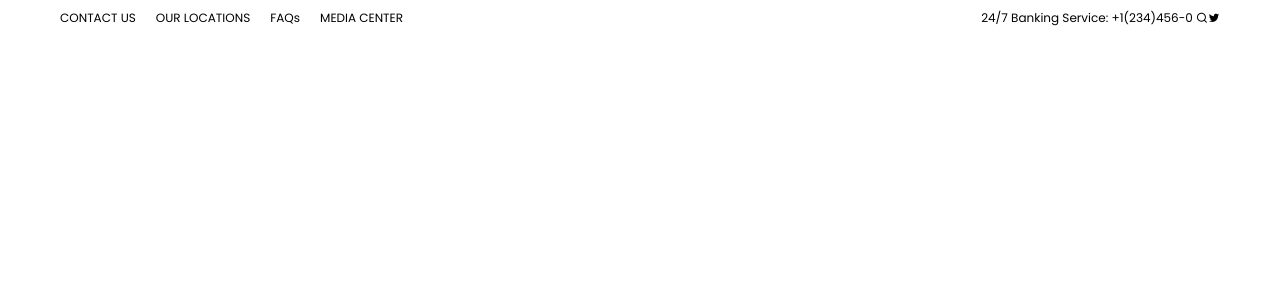
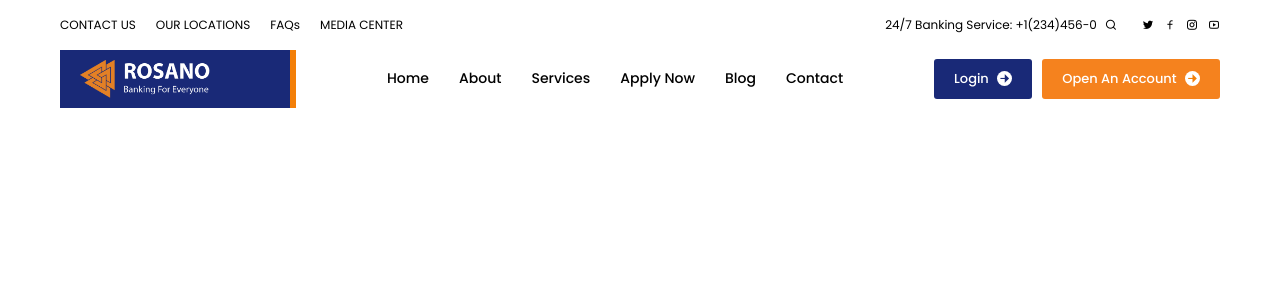
Before and after one commit to AnnCodin/Rosano, a React (Vite) app: page / in a window 1280 px wide. Shown: the top 300 px of the page. Built offline with nearby package versions, Linux system fonts and the light colour scheme.

Commit message:
Add navbar

```diff
--- a/src/Components/Navbar/Navbar.css
+++ b/src/Components/Navbar/Navbar.css
@@ -0,0 +1,179 @@
+.navbar {
+  display: flex;
+  justify-content: space-between;
+  align-items: center;
+  color: #000;
+}
+.navbar ul li {
+  display: inline-block;
+  padding: 5px 10px;
+  margin: 0 5px;
+  font-weight: 500;
+  font-size: 14px;
+  font-weight: 500;
+}
+.site-logo {
+  background: var(--primary);
+  padding: 10px 80px 10px 20px;
+  border-right: 6px solid var(--accent);
+}
+.site-logo img {
+  width: 130px;
+}
+/* .navbar.scrolled {
+  box-shadow: 0 4px 20px rgba(0, 0, 0, 0.15);
+} */
+/* .navbar-inner {
+  display: flex;
+  align-items: center;
+  padding: 14px 20px;
+  gap: 24px;
+} */
+/* .navbar-brand {
+  display: flex;
+  align-items: center;
+  gap: 10px;
+  text-decoration: none;
+  flex-shrink: 0;
+}
+.brand-logo {
+  width: 38px;
+  height: 38px;
+  background: #1a3c6e;
+  color: #fff;
+  border-radius: 6px;
+  display: flex;
+  align-items: center;
+  justify-content: center;
+  font-family: "Playfair Display", serif;
+  font-size: 22px;
+  font-weight: 700;
+}
+.brand-name {
+  font-family: "Playfair Display", serif;
+  font-size: 22px;
+  font-weight: 700;
+  color: #1a3c6e;
+  letter-spacing: 2px;
+} */
+/* .nav-links {
+  display: flex;
+  list-style: none;
+  gap: 6px;
+  margin: 0;
+  flex: 1;
+  justify-content: center;
+}
+.nav-links a {
+  color: #333;
+  font-size: 14px;
+  font-weight: 500;
+  padding: 6px 12px;
+  border-radius: 4px;
+  transition:
+    color 0.2s,
+    background 0.2s;
+}
+.nav-links a:hover {
+  color: #f5821e;
+  background: #fff5ec;
+}
+.navbar-actions {
+  display: flex;
+  align-items: center;
+  gap: 10px;
+  flex-shrink: 0;
+} */
+.btn-login {
+  background: var(--primary);
+  border: none;
+  color: #fff;
+  padding: 10px 20px;
+  border-radius: 3px;
+  font-family: "Poppins", sans-serif;
+  font-weight: 500;
+  font-size: 13px;
+  cursor: pointer;
+  transition: all 0.2s;
+  margin-right: 10px;
+}
+.btn-login i {
+  background: #fff;
+  border-radius: 50%;
+  padding: 1px;
+  color: var(--primary);
+  margin-left: 5px;
+}
+.btn-login:hover {
+  background: transparent;
+  color: var(--primary);
+  border: 2px solid var(--primary);
+}
+.btn-nav-primary {
+  background: #f5821e;
+  color: #fff;
+  border: none;
+  padding: 10px 20px;
+  border-radius: 3px;
+  font-family: "Poppins", sans-serif;
+  font-weight: 500;
+  font-size: 13px;
+  cursor: pointer;
+  transition: background 0.2s;
+}
+.btn-nav-primary i {
+  background: #fff;
+  border-radius: 50%;
+  padding: 1px;
+  color: var(--accent);
+  margin-left: 5px;
+}
+.btn-nav-primary:hover {
+  background: #d96e10;
+}
+.hamburger {
+  display: none;
+  flex-direction: column;
+  gap: 5px;
+  background: none;
+  border: none;
+  cursor: pointer;
+  padding: 4px;
+  margin-left: auto;
+}
+.hamburger span {
+  display: block;
+  width: 24px;
+  height: 2px;
+  background: #1a3c6e;
+  border-radius: 2px;
+  transition: 0.3s;
+}
+
+@media (max-width: 900px) {
+  .hamburger {
+    display: flex;
+  }
+  .nav-links {
+    display: none;
+    flex-direction: column;
+    position: absolute;
+    top: 100%;
+    left: 0;
+    right: 0;
+    background: #fff;
+    padding: 16px;
+    box-shadow: 0 8px 20px rgba(0, 0, 0, 0.1);
+    gap: 4px;
+  }
+  .nav-links.open {
+    display: flex;
+  }
+  .navbar-inner {
+    flex-wrap: wrap;
+    position: relative;
+  }
+  .navbar-actions {
+    display: none;
+  }
+}
--- a/src/Components/Navbar/Navbar.jsx
+++ b/src/Components/Navbar/Navbar.jsx
@@ -1,8 +1,47 @@
 import React from "react";
 import "./Navbar.css";
+import { Link, Links, NavLink } from "react-router-dom";
+import site_logo from "../../assets/rosano-site-logo.png";
 
 const Navbar = () => {
-  return <div></div>;
+  return (
+    <div className="container navbar">
+      <div className="site-logo">
+        <Link to="/">
+          <img src={site_logo} alt="" />
+        </Link>
+      </div>
+
+      <ul>
+        <NavLink to="/">
+          <li>Home</li>
+        </NavLink>
+        <NavLink to="/about">
+          <li>About</li>
+        </NavLink>
+        <NavLink to="/services">
+          <li>Services</li>
+        </NavLink>
+        <NavLink to="/applynow">
+          <li>Apply Now</li>
+        </NavLink>
+        <NavLink to="/blog">
+          <li>Blog</li>
+        </NavLink>
+        <NavLink to="/contact">
+          <li>Contact</li>
+        </NavLink>
+      </ul>
+      <div className="nav-btns">
+        <button className="btn-login">
+          Login <i class="ri-arrow-right-fill"></i>
+        </button>
+        <button className="btn-nav-primary">
+          Open An Account <i class="ri-arrow-right-fill"></i>
+        </button>
+      </div>
+    </div>
+  );
 };
 
 export default Navbar;
--- a/src/Components/Topbar/Topbar.css
+++ b/src/Components/Topbar/Topbar.css
@@ -1,7 +1,7 @@
 .topbar {
   color: #000000;
   font-size: 12px;
-  padding: 8px 0;
+  padding: 15px 0;
 }
 .topbar-inner {
   display: flex;
@@ -24,6 +24,13 @@
 .topbar-right span:hover {
   color: #f5821e;
 }
+.topbar-right span i {
+  margin-left: 5px;
+  margin-right: 15px;
+}
+.topbar-right i {
+  margin-left: 10px;
+}
 
 @media (max-width: 600px) {
   .topbar-left {
@@ -32,4 +39,7 @@
   .topbar-inner {
     justify-content: center;
   }
+  .topbar-right i {
+    justify-content: center;
+  }
 }
--- a/src/Components/Topbar/Topbar.jsx
+++ b/src/Components/Topbar/Topbar.jsx
@@ -16,6 +16,9 @@ const Topbar = () => {
             24/7 Banking Service: +1(234)456-0 <i class="ri-search-line"></i>
           </span>
           <i class="ri-twitter-fill"></i>
+          <i class="ri-facebook-line"></i>
+          <i class="ri-instagram-line"></i>
+          <i class="ri-youtube-line"></i>
         </div>
       </div>
     </div>
--- a/src/index.css
+++ b/src/index.css
@@ -1,8 +1,8 @@
 @import url("https://fonts.googleapis.com/css2?family=Playfair+Display:wght@400;700&family=Poppins:wght@300;400;500;600;700&display=swap");
 
 :root {
-  --primary: #1a3c6e;
-  --accent: #f5821e;
+  --primary: #192977;
+  --accent: #f37f08;
   --dark: #0d1b2a;
   --light-bg: #f4f7fc;
   --white: #ffffff;
```
